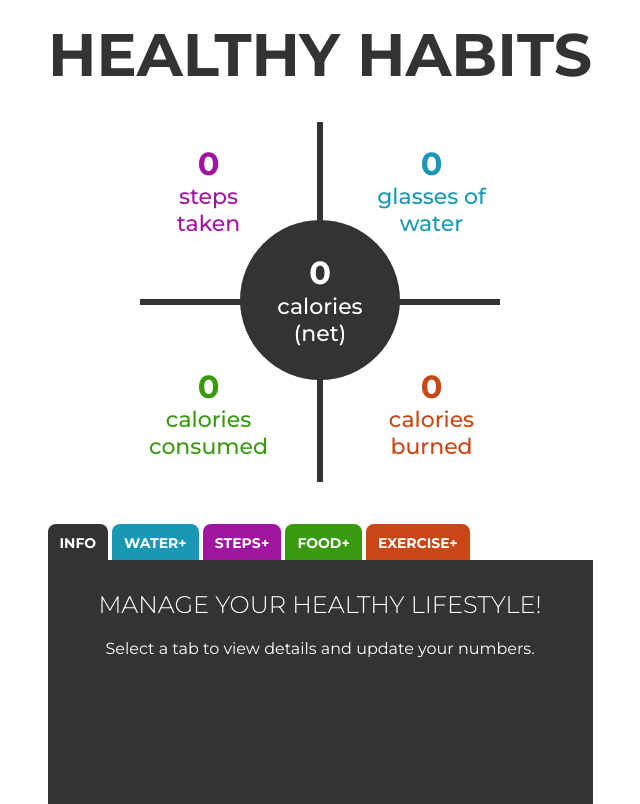
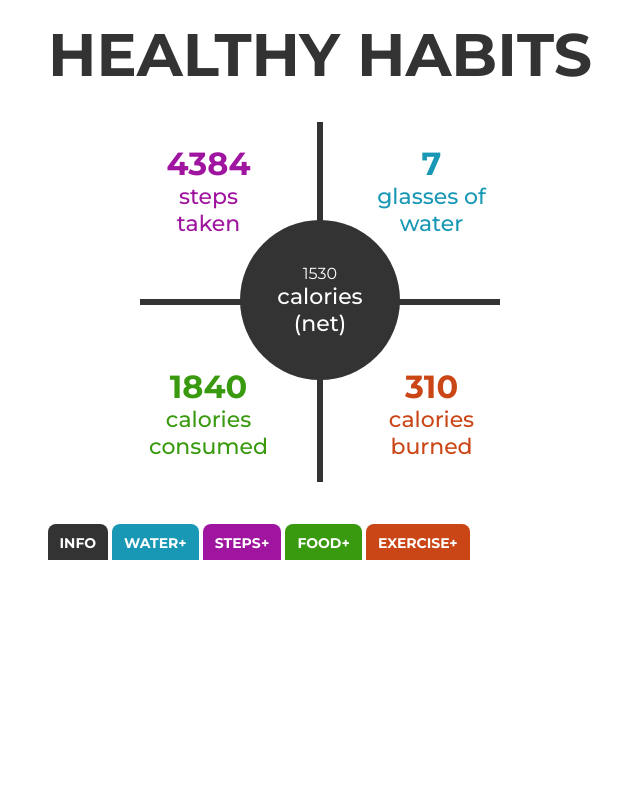
Before and after one commit to Carolista/LC-React-Studio04, a React (Create React App) app in the folder healthy-habits/: page / in a window 1280 px wide. Shown: the whole page, without its empty margins (320-960 px from the left). Built offline with nearby package versions, Linux system fonts and the light colour scheme.

Commit message:
prepped starter code with refined instructions

```diff
--- a/healthy-habits/src/App.css
+++ b/healthy-habits/src/App.css
@@ -271,60 +271,3 @@ button:disabled {
     width: 120px;
     padding: 5px;
 }
-
-
-/* ANIMATIONS */
-
-.clarify {
-	color: white;
-    text-shadow: 0;
-	animation: clarify 0.2s ease-in-out;
-}
-
-@keyframes clarify {
-	0% {
-        text-shadow: 0 0 40px white;
-        font-size: 4px;
-        transform: translateY(10px);
-    }
-    20% {
-        text-shadow: 0 0 30px white;
-    }
-    60% {
-        text-shadow: 0 0 10px white;
-        color: transparent;
-        font-size: 32px;
-        transform: translateY(0px);
-    }
-	100% {
-        text-shadow: 0 white;
-        color: white;
-    }
-}
-
-.blur {
-	color: transparent;
-    text-shadow: 0 0 0px;
-	animation: blur 0.4s ease-in-out;
-}
-
-@keyframes blur {
-    0% {
-        text-shadow: 0 white;
-        color: white;
-    }
-    40% {
-        text-shadow: 0 0 10px white;
-        color: transparent;
-        font-size: 32px;
-        transform: translateY(0px);
-    }
-    80% {
-        text-shadow: 0 0 30px #333;
-    }
-	100% {
-        text-shadow: 0 0 40px #333;
-        font-size: 4px;
-        transform: translateY(10px);
-    }
-}
--- a/healthy-habits/src/App.js
+++ b/healthy-habits/src/App.js
@@ -1,4 +1,4 @@
-import React, { useState } from "react";
+import React from "react";
 import Chart from "./components/chart.js";
 import Details from "./components/details.js";
 import "./App.css";
@@ -6,56 +6,39 @@ import "./App.css";
 function App() {
 
     // TODO: Create a state variable to track which tab should be displayed.
-    const [currType, setCurrType] = useState("net");
+    // Initialize it to the string "net".
+    // Don't forget to import the hook you need.
+
 
     // TODO: Create a state variable to hold the five numbers to track.
     // This should be an object with five properties: steps, water, food, exercise, and net.
     // They should all start with a zero value.
-    const [numbers, setNumbers] = useState({
-        steps: 0,
-        water: 0,
-        food: 0,
-        exercise: 0,
-        net: 0,
-    });
+
 
     // TODO: Inside each of the following handlers, update the numbers property from state.
-    // Within the food and exercise handlers, you will need to update the net cal as well.
-    // Strategy: make a copy and use those values to update the object in state.
     const handleUpdateSteps = (amount) => {
-        let prevNumbers = { ...numbers };
-        setNumbers({
-            ...prevNumbers,
-            steps: amount,
-        });
+        // Use the spread operator to make a copy of the current numbers object
+
+        // Set the new value into the state variable, using the spread operator again to include the other key/value pairs from the copy you just made.
+
     };
     const handleUpdateWater = (amount) => {
-        let prevNumbers = { ...numbers };
-        setNumbers({
-            ...prevNumbers,
-            water: amount,
-        });
+        // Same
+
     };
     const handleUpdateFood = (amount) => {
-        let prevNumbers = { ...numbers };
-        setNumbers({
-            ...prevNumbers,
-            food: prevNumbers.food + amount,
-            net: prevNumbers.net + amount,
-        });
+        // Same, but update the net cal as well (add calories consumed).
+
     };
     const handleUpdateExercise = (amount) => {
-        let prevNumbers = { ...numbers };
-        setNumbers({
-            ...prevNumbers,
-            exercise: prevNumbers.exercise + amount,
-            net: prevNumbers.net - amount,
-        });
+        // Same, but update the net cal as well (subtract calories burned).
+
     };
 
+    // TODO: Change the current type of details to be displayed.
     const handleCurrTypeChange = (type) => {
-        // TODO: Use the setter to change the current type of details to be displayed
-        setCurrType(type);
+        // Use the setter from state.
+
     };
 
     // JSX to display all content on page
@@ -67,7 +50,7 @@ function App() {
             </header>
 
             {/* TODO: Pass the numbers object into the Chart component as a prop */}
-            <Chart numbers={numbers} />
+            <Chart />
 
             <div className="tabs-container">
                 <div
@@ -108,13 +91,7 @@ function App() {
 
             {/* TODO: Pass the current type into the Details component */}
             {/* TODO: Pass the four handler functions to the Details component */}
-            <Details
-                type={currType}
-                updateSteps={handleUpdateSteps}
-                updateWater={handleUpdateWater}
-                updateFood={handleUpdateFood}
-                updateExercise={handleUpdateExercise}
-            />
+            <Details />
 
         </div>
     );
--- a/healthy-habits/src/components/chart.js
+++ b/healthy-habits/src/components/chart.js
@@ -1,25 +1,8 @@
-import React, { useState, useEffect } from "react";
+import React from "react";
 import PropTypes from "prop-types";
 import "../App.css";
 
 const Chart = (props) => {
-
-    // State variable to store the net calories - won't update until triggered during animations
-    const [netCal, setNetCal] = useState(props.numbers.net);
-
-    // This is a boolean that controls animation of the net calories
-    const [animateNet, setAnimateNet] = useState(false);
-
-    // This listens for props.numbers.net to change and then triggers the animations
-    useEffect(() => {
-        if (props.numbers.net !== 0) {
-        setAnimateNet(true);
-        setTimeout(() => {
-            setNetCal(props.numbers.net);
-            setAnimateNet(false);
-        }, 400); // delay to allow blur animation to complete
-        }
-    }, [props.numbers.net]);
 
     // TODO: Replace the hard-coded example numbers below with props coming from the parent, App
 
@@ -27,13 +10,7 @@ const Chart = (props) => {
     return (
         <React.Fragment>
             <div className="circle">
-                <div
-                    className={`cell-number net-number ${
-                        animateNet ? "blur" : "clarify"
-                    }`}
-                >
-                    {netCal}
-                </div>
+                <div>1530</div>
                 <div className="cell-category">
                     calories<br /> (net)
                 </div>
@@ -42,23 +19,23 @@ const Chart = (props) => {
                 <tbody>
                     <tr className="chart-row">
                         <td className="cell-q2 chart-cell">
-                            <div className="cell-number">{props.numbers.steps}</div>
+                            <div className="cell-number">4384</div>
                             <div className="cell-category">
                                 steps<br /> taken
                             </div>
                         </td>
                         <td className="cell-q1 chart-cell">
-                            <div className="cell-number">{props.numbers.water}</div>
+                            <div className="cell-number">7</div>
                             <div className="cell-category">glasses of water</div>
                         </td>
                     </tr>
                     <tr className="chart-row">
                         <td className="cell-q3 chart-cell">
-                            <div className="cell-number">{props.numbers.food}</div>
+                            <div className="cell-number">1840</div>
                             <div className="cell-category">calories consumed</div>
                         </td>
                         <td className="cell-q4 chart-cell">
-                            <div className="cell-number">{props.numbers.exercise}</div>
+                            <div className="cell-number">310</div>
                             <div className="cell-category">calories burned</div>
                         </td>
                     </tr>
--- a/healthy-habits/src/components/details.js
+++ b/healthy-habits/src/components/details.js
@@ -1,28 +1,25 @@
-import React, { useState } from "react";
+import React from "react";
 import PropTypes from "prop-types";
 import uuid from "react-uuid"; // Universally Unique ID generator
 import "../App.css";
 
 const Details = (props) => {
 
-    // TODO: Create state variables to hold values of form input fields
-    const [stepsInput, setStepsInput] = useState("");
-    const [waterInput, setWaterInput] = useState("");
-    const [foodCalInput, setFoodCalInput] = useState("");
-    const [foodDescInput, setFoodDescInput] = useState("");
-    const [exerciseCalInput, setExerciseCalInput] = useState("");
-    const [exerciseDescInput, setExerciseDescInput] = useState("");
+    // TODO: Create state variables to hold values of form input fields.
+    // Initialize them as empty strings.
+    // Don't forget to import the hook you need.
+
 
     // TODO: Create state variables to hold full lists of food and exercise
-    const [foodList, setFoodList] = useState([]);
-    const [exerciseList, setExerciseList] = useState([]);
+    // Initialize them as empty arrays.
+
 
     // Steps input handler (note e = event)
     const handleStepsChange = e => {
         e.preventDefault();
         let amount = Number(e.target.value);
         // TODO: set the new value in state
-        setStepsInput(amount);
+
         props.updateSteps(amount);
     }
 
@@ -31,7 +28,7 @@ const Details = (props) => {
         e.preventDefault();
         let amount = Number(e.target.value);
         // TODO: set the new value in state
-        setWaterInput(amount);
+
         props.updateWater(amount);
     }
 
@@ -40,30 +37,28 @@ const Details = (props) => {
         e.preventDefault();
         let desc = e.target.value;
         // TODO: set the new value in state
-        setFoodDescInput(desc);
+
     }
     const handleFoodCalChange = e => {
         e.preventDefault();
         let amount = Number(e.target.value);
         // TODO: set the new value in state
-        setFoodCalInput(amount);
+
     }
     const handleSubmitFood = e => {
         e.preventDefault();
         let newFoodEntry = {
             id: uuid(),
-            // TODO: Add desc & cal values from state
-            desc: foodDescInput,
-            cal: foodCalInput,
+            // TODO: Add desc & cal properties with values from state
+
         }
         // TODO: make a copy of the list held in state
-        let prevFoodList = [...foodList];
+
         // TODO: combine the copy of the list and the new entry and set as the new value of the list
-        setFoodList([...prevFoodList, newFoodEntry]);
+
         props.updateFood(newFoodEntry.cal);
         // TODO: reset the desc and cal input values to an empty string
-        setFoodDescInput("");
-        setFoodCalInput("");
+
     }
 
     // Exercise input handlers
@@ -71,30 +66,28 @@ const Details = (props) => {
         e.preventDefault();
         let desc = e.target.value;
         // TODO: set the new value in state
-        setExerciseDescInput(desc);
+
     }
     const handleExerciseCalChange = e => {
         e.preventDefault();
         let amount = Number(e.target.value);
         // TODO: set the new value in state
-        setExerciseCalInput(amount);
+
     }
     const handleSubmitExercise = e => {
         e.preventDefault();
         let newExerciseEntry = {
             id: uuid(),
-            // TODO: Add desc & cal values from state
-            desc: exerciseDescInput,
-            cal: exerciseCalInput,
+            // TODO: Add desc & cal properties with values from state
+
         }
         // TODO: make a copy of the list held in state
-        let prevExerciseList = [...exerciseList];
+
         // TODO: combine the copy of the list and the new entry and set as the new value of the list
-        setExerciseList([...prevExerciseList, newExerciseEntry]);
+
         props.updateExercise(newExerciseEntry.cal);
         // TODO: reset the desc and cal input values to an empty string
-        setExerciseDescInput("");
-        setExerciseCalInput("");
+
     }
 
     // Small helper components like this don't need a separate file
@@ -137,7 +130,7 @@ const Details = (props) => {
                 <form id="water-form" onSubmit={(e) => e.preventDefault() }>
                     <p className="label">TOTAL GLASSES OF WATER</p>
                     {/* TODO: Add two-way binding for the input below */}
-                    <input type="number"  placeholder="Total" min="0" value={waterInput} onChange={handleWaterChange} />
+                    <input type="number"  placeholder="Total" min="0" />
                 </form>
                 <p className="list subheader">How much water should you drink each day?</p>
                 <p className="info">In general, you should drink between &frac12; - 1 ounce for every pound you weigh. That's 5-10 glasses per day for a 160-lb person.</p>
@@ -147,7 +140,7 @@ const Details = (props) => {
                 <form id="steps-form" onSubmit={(e) => e.preventDefault() }>
                     <p className="label">TOTAL STEPS</p>
                     {/* TODO: Add two-way binding for the input below */}
-                    <input type="number" placeholder="Total" min="0" value={stepsInput} onChange={handleStepsChange} />
+                    <input type="number" placeholder="Total" min="0" />
                 </form>
                 <p className="subheader steps-subheader">What's your daily steps goal?</p>
                 <table className="steps-table">
@@ -176,34 +169,34 @@ const Details = (props) => {
                 <form id="food-form">
                     <p className="label">ADD CALORIES CONSUMED</p>
                     {/* TODO: Add two-way binding for each of the two inputs below */}
-                    <input type="text" className="wide" placeholder="Description of food or beverage" value={foodDescInput} onChange={handleFoodDescChange} maxLength="32" />
-                    <input type="number" placeholder="Calories" min="0" value={foodCalInput} onChange={handleFoodCalChange} />
+                    <input type="text" className="wide" placeholder="Description of food or beverage" maxLength="32" />
+                    <input type="number" placeholder="Calories" min="0" />
                     {/* TODO: BONUS! Make the button disabled if either field is empty */}
-                    <button type="submit" onClick={handleSubmitFood} disabled={foodDescInput === "" || foodCalInput === ""}>Add</button>
+                    <button type="submit" onClick={handleSubmitFood}>Add</button>
                 </form>
                 {/* TODO: BONUS! Make the log & table appear only when the first entry is submitted */}
-                {foodList.length > 0 && <div>
+                <div>
                     <p className="details-header">FOOD & BEVERAGE LOG</p>
                     {/* TODO: Add the DetailsTable component and pass in the food list using the attribute 'list' */}
-                    <DetailsTable list={foodList} />
-                </div>}
+
+                </div>
             </div>}
 
             {props.type === "exercise" && <div>
                 <form id="exercise-form">
                     <p className="label">ADD CALORIES BURNED</p>
                     {/* TODO: Add two-way binding for each of the two inputs below */}
-                    <input type="text" className="wide" placeholder="Description of exercise activity" value={exerciseDescInput} onChange={handleExerciseDescChange} maxLength="32" />
-                    <input type="number" placeholder="Calories" min="0" value={exerciseCalInput} onChange={handleExerciseCalChange} />
+                    <input type="text" className="wide" placeholder="Description of exercise activity" maxLength="32" />
+                    <input type="number" placeholder="Calories" min="0" />
                     {/* TODO: BONUS! Make the button disabled if either field is empty */}
-                    <button type="submit" onClick={handleSubmitExercise} disabled={exerciseDescInput === "" || exerciseCalInput === ""}>Update</button>
+                    <button type="submit" onClick={handleSubmitExercise}>Update</button>
                 </form>
                 {/* TODO: BONUS! Make the log & table appear only when the first entry is submitted */}
-                {exerciseList.length > 0 && <div>
+                <div>
                     <p className="details-header">EXERCISE LOG</p>
                     {/* TODO: Add the DetailsTable component and pass in the exercise list using the attribute 'list' */}
-                    <DetailsTable list={exerciseList} />
-                </div>}
+
+                </div>
             </div>}
 
         </div>
```
